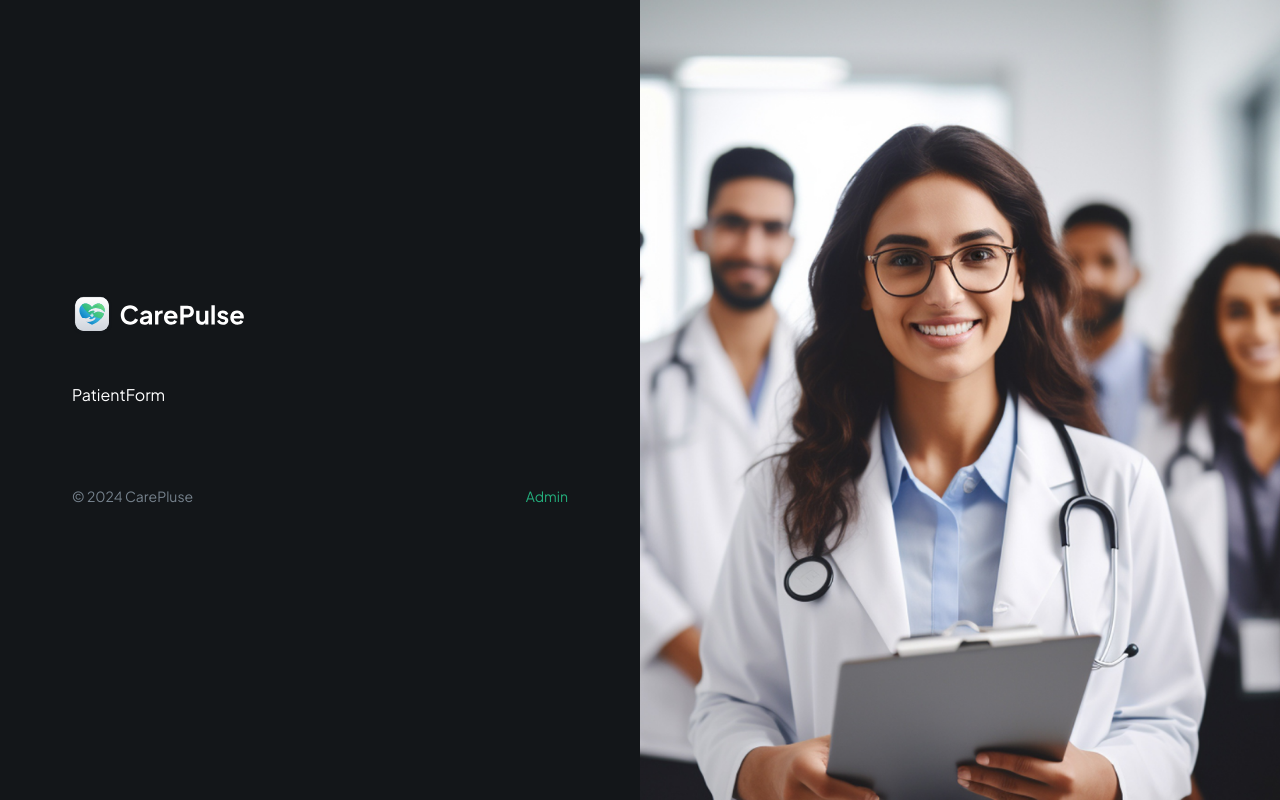
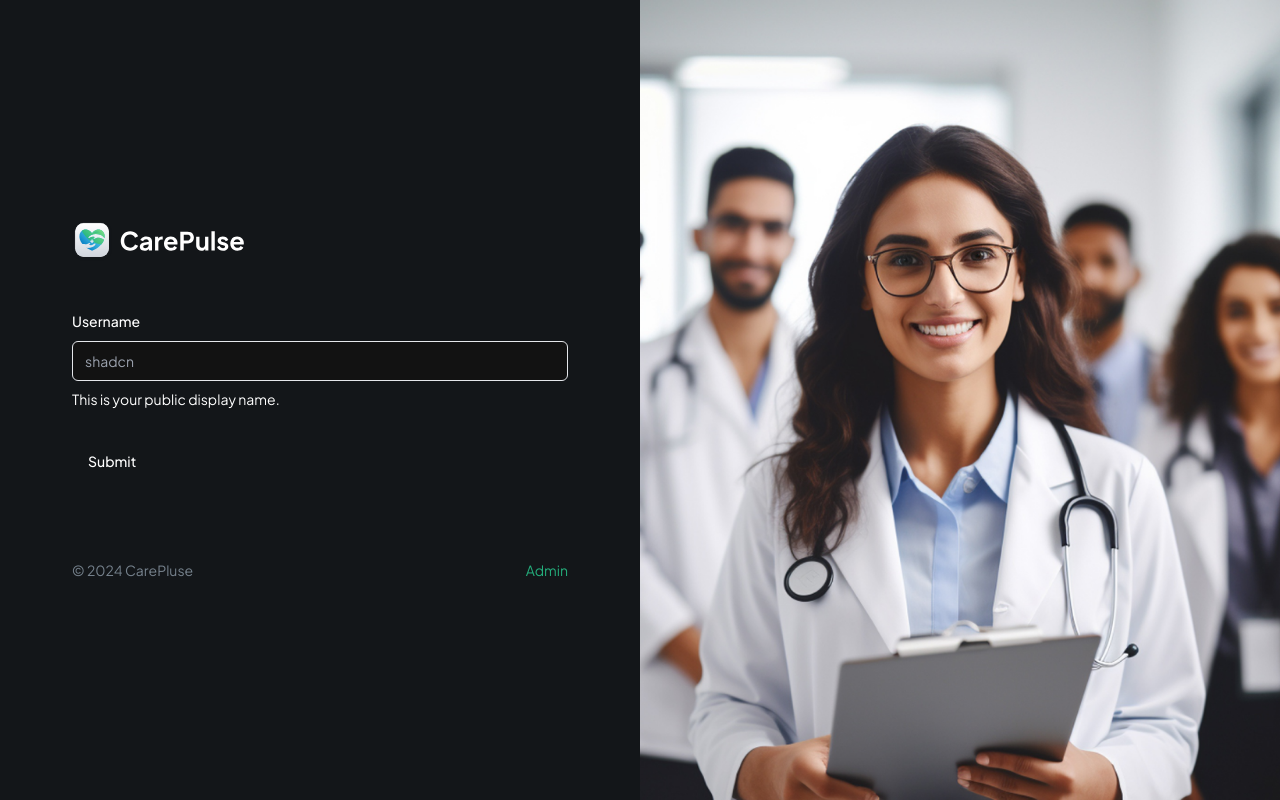
Before and after one commit to Nitya-Kalloli/CarePlus, a Next.js app: page / in a window 1280 px wide. Built offline with nearby package versions, Linux system fonts and the light colour scheme.

Commit message:
Implement user forms

```diff
--- a/components/forms/PatientForm.tsx
+++ b/components/forms/PatientForm.tsx
@@ -1,11 +1,65 @@
-import React from 'react'
+"use client"
 
-const PatientForm = () => {
+import { zodResolver } from "@hookform/resolvers/zod"
+import { useForm } from "react-hook-form"
+import { z } from "zod"
+import {
+  Form,
+  FormControl,
+  FormDescription,
+  FormField,
+  FormItem,
+  FormLabel,
+  FormMessage,
+} from "@/components/ui/form"
+import { Input } from "@/components/ui/input"
+import { Button } from "../ui/button"
+const formSchema = z.object({
+  username: z.string().min(2, {
+    message: "Username must be at least 2 characters.",
+  }),
+})
+
+const  PatientForm=()=> {
+  // 1. Define your form.
+  const form = useForm<z.infer<typeof formSchema>>({
+    resolver: zodResolver(formSchema),
+    defaultValues: {
+      username: "",
+    },
+  })
+
+  // 2. Define a submit handler.
+  function onSubmit(values: z.infer<typeof formSchema>) {
+    // Do something with the form values.
+    // ✅ This will be type-safe and validated.
+    console.log(values)
+  }
   return (
-    <div>
-      PatientForm
-    </div>
+    <Form {...form}>
+      <form onSubmit={form.handleSubmit(onSubmit)} className="space-y-8">
+        <FormField
+          control={form.control}
+          name="username"
+          render={({ field }) => (
+            <FormItem>
+              <FormLabel>Username</FormLabel>
+              <FormControl>
+                <Input placeholder="shadcn" {...field} />
+              </FormControl>
+              <FormDescription>
+                This is your public display name.
+              </FormDescription>
+              <FormMessage />
+            </FormItem>
+          )}
+        />
+        <Button type="submit">Submit</Button>
+      </form>
+    </Form>
   )
+
 }
 
 export default PatientForm
+//11:34
--- /dev/null
+++ b/components/ui/form.tsx
@@ -0,0 +1,178 @@
+"use client"
+
+import * as React from "react"
+import * as LabelPrimitive from "@radix-ui/react-label"
+import { Slot } from "@radix-ui/react-slot"
+import {
+  Controller,
+  ControllerProps,
+  FieldPath,
+  FieldValues,
+  FormProvider,
+  useFormContext,
+} from "react-hook-form"
+
+import { cn } from "@/lib/utils"
+import { Label } from "@/components/ui/label"
+
+const Form = FormProvider
+
+type FormFieldContextValue<
+  TFieldValues extends FieldValues = FieldValues,
+  TName extends FieldPath<TFieldValues> = FieldPath<TFieldValues>
+> = {
+  name: TName
+}
+
+const FormFieldContext = React.createContext<FormFieldContextValue>(
+  {} as FormFieldContextValue
+)
+
+const FormField = <
+  TFieldValues extends FieldValues = FieldValues,
+  TName extends FieldPath<TFieldValues> = FieldPath<TFieldValues>
+>({
+  ...props
+}: ControllerProps<TFieldValues, TName>) => {
+  return (
+    <FormFieldContext.Provider value={{ name: props.name }}>
+      <Controller {...props} />
+    </FormFieldContext.Provider>
+  )
+}
+
+const useFormField = () => {
+  const fieldContext = React.useContext(FormFieldContext)
+  const itemContext = React.useContext(FormItemContext)
+  const { getFieldState, formState } = useFormContext()
+
+  const fieldState = getFieldState(fieldContext.name, formState)
+
+  if (!fieldContext) {
+    throw new Error("useFormField should be used within <FormField>")
+  }
+
+  const { id } = itemContext
+
+  return {
+    id,
+    name: fieldContext.name,
+    formItemId: `${id}-form-item`,
+    formDescriptionId: `${id}-form-item-description`,
+    formMessageId: `${id}-form-item-message`,
+    ...fieldState,
+  }
+}
+
+type FormItemContextValue = {
+  id: string
+}
+
+const FormItemContext = React.createContext<FormItemContextValue>(
+  {} as FormItemContextValue
+)
+
+const FormItem = React.forwardRef<
+  HTMLDivElement,
+  React.HTMLAttributes<HTMLDivElement>
+>(({ className, ...props }, ref) => {
+  const id = React.useId()
+
+  return (
+    <FormItemContext.Provider value={{ id }}>
+      <div ref={ref} className={cn("space-y-2", className)} {...props} />
+    </FormItemContext.Provider>
+  )
+})
+FormItem.displayName = "FormItem"
+
+const FormLabel = React.forwardRef<
+  React.ElementRef<typeof LabelPrimitive.Root>,
+  React.ComponentPropsWithoutRef<typeof LabelPrimitive.Root>
+>(({ className, ...props }, ref) => {
+  const { error, formItemId } = useFormField()
+
+  return (
+    <Label
+      ref={ref}
+      className={cn(error && "text-destructive", className)}
+      htmlFor={formItemId}
+      {...props}
+    />
+  )
+})
+FormLabel.displayName = "FormLabel"
+
+const FormControl = React.forwardRef<
+  React.ElementRef<typeof Slot>,
+  React.ComponentPropsWithoutRef<typeof Slot>
+>(({ ...props }, ref) => {
+  const { error, formItemId, formDescriptionId, formMessageId } = useFormField()
+
+  return (
+    <Slot
+      ref={ref}
+      id={formItemId}
+      aria-describedby={
+        !error
+          ? `${formDescriptionId}`
+          : `${formDescriptionId} ${formMessageId}`
+      }
+      aria-invalid={!!error}
+      {...props}
+    />
+  )
+})
+FormControl.displayName = "FormControl"
+
+const FormDescription = React.forwardRef<
+  HTMLParagraphElement,
+  React.HTMLAttributes<HTMLParagraphElement>
+>(({ className, ...props }, ref) => {
+  const { formDescriptionId } = useFormField()
+
+  return (
+    <p
+      ref={ref}
+      id={formDescriptionId}
+      className={cn("text-sm text-muted-foreground", className)}
+      {...props}
+    />
+  )
+})
+FormDescription.displayName = "FormDescription"
+
+const FormMessage = React.forwardRef<
+  HTMLParagraphElement,
+  React.HTMLAttributes<HTMLParagraphElement>
+>(({ className, children, ...props }, ref) => {
+  const { error, formMessageId } = useFormField()
+  const body = error ? String(error?.message) : children
+
+  if (!body) {
+    return null
+  }
+
+  return (
+    <p
+      ref={ref}
+      id={formMessageId}
+      className={cn("text-sm font-medium text-destructive", className)}
+      {...props}
+    >
+      {body}
+    </p>
+  )
+})
+FormMessage.displayName = "FormMessage"
+
+export {
+  useFormField,
+  Form,
+  FormItem,
+  FormLabel,
+  FormControl,
+  FormDescription,
+  FormMessage,
+  FormField,
+}
--- /dev/null
+++ b/components/ui/input.tsx
@@ -0,0 +1,25 @@
+import * as React from "react"
+
+import { cn } from "@/lib/utils"
+
+export interface InputProps
+  extends React.InputHTMLAttributes<HTMLInputElement> {}
+
+const Input = React.forwardRef<HTMLInputElement, InputProps>(
+  ({ className, type, ...props }, ref) => {
+    return (
+      <input
+        type={type}
+        className={cn(
+          "flex h-10 w-full rounded-md border border-input bg-background px-3 py-2 text-sm ring-offset-background file:border-0 file:bg-transparent file:text-sm file:font-medium placeholder:text-muted-foreground focus-visible:outline-none focus-visible:ring-2 focus-visible:ring-ring focus-visible:ring-offset-2 disabled:cursor-not-allowed disabled:opacity-50",
+          className
+        )}
+        ref={ref}
+        {...props}
+      />
+    )
+  }
+)
+Input.displayName = "Input"
+
+export { Input }
--- /dev/null
+++ b/components/ui/label.tsx
@@ -0,0 +1,26 @@
+"use client"
+
+import * as React from "react"
+import * as LabelPrimitive from "@radix-ui/react-label"
+import { cva, type VariantProps } from "class-variance-authority"
+
+import { cn } from "@/lib/utils"
+
+const labelVariants = cva(
+  "text-sm font-medium leading-none peer-disabled:cursor-not-allowed peer-disabled:opacity-70"
+)
+
+const Label = React.forwardRef<
+  React.ElementRef<typeof LabelPrimitive.Root>,
+  React.ComponentPropsWithoutRef<typeof LabelPrimitive.Root> &
+    VariantProps<typeof labelVariants>
+>(({ className, ...props }, ref) => (
+  <LabelPrimitive.Root
+    ref={ref}
+    className={cn(labelVariants(), className)}
+    {...props}
+  />
+))
+Label.displayName = LabelPrimitive.Root.displayName
+
+export { Label }
--- a/package.json
+++ b/package.json
@@ -9,6 +9,8 @@
     "lint": "next lint"
   },
   "dependencies": {
+    "@hookform/resolvers": "^3.9.0",
+    "@radix-ui/react-label": "^2.1.0",
     "@radix-ui/react-slot": "^1.1.0",
     "class-variance-authority": "^0.7.0",
     "clsx": "^2.1.1",
@@ -17,8 +19,10 @@
     "next-themes": "^0.3.0",
     "react": "^18",
     "react-dom": "^18",
+    "react-hook-form": "^7.52.2",
     "tailwind-merge": "^2.4.0",
-    "tailwindcss-animate": "^1.0.7"
+    "tailwindcss-animate": "^1.0.7",
+    "zod": "^3.23.8"
   },
   "devDependencies": {
     "@types/node": "^20",
```
Also changed, not shown: 1 other file (tests, documents, lock files or other folders).
